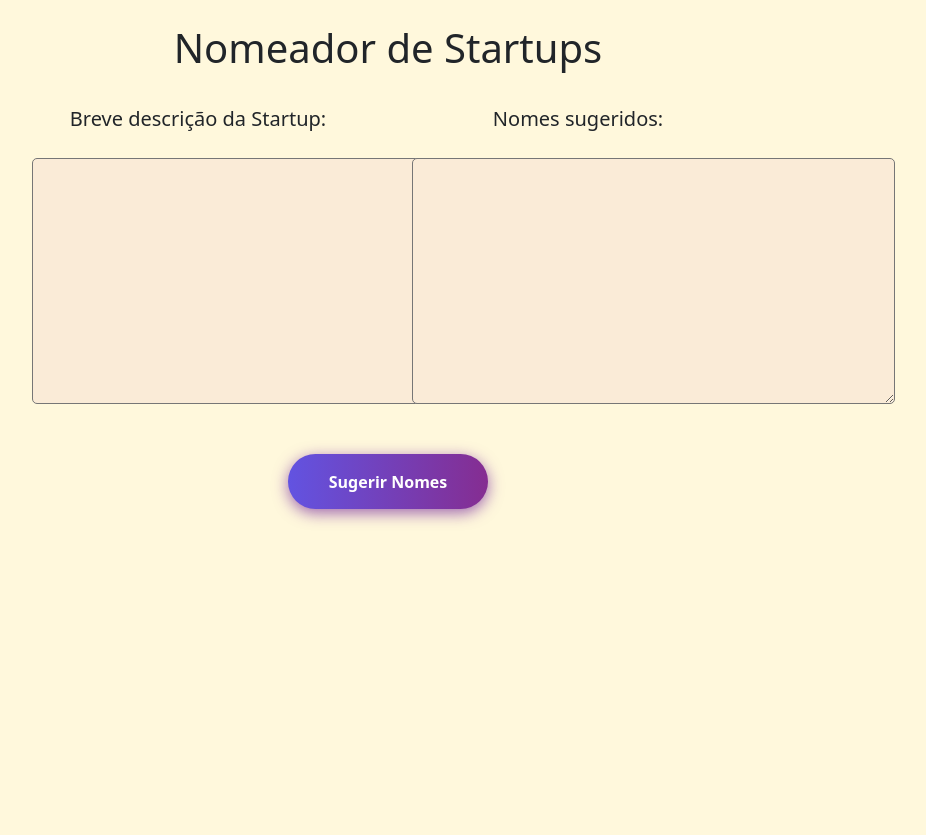
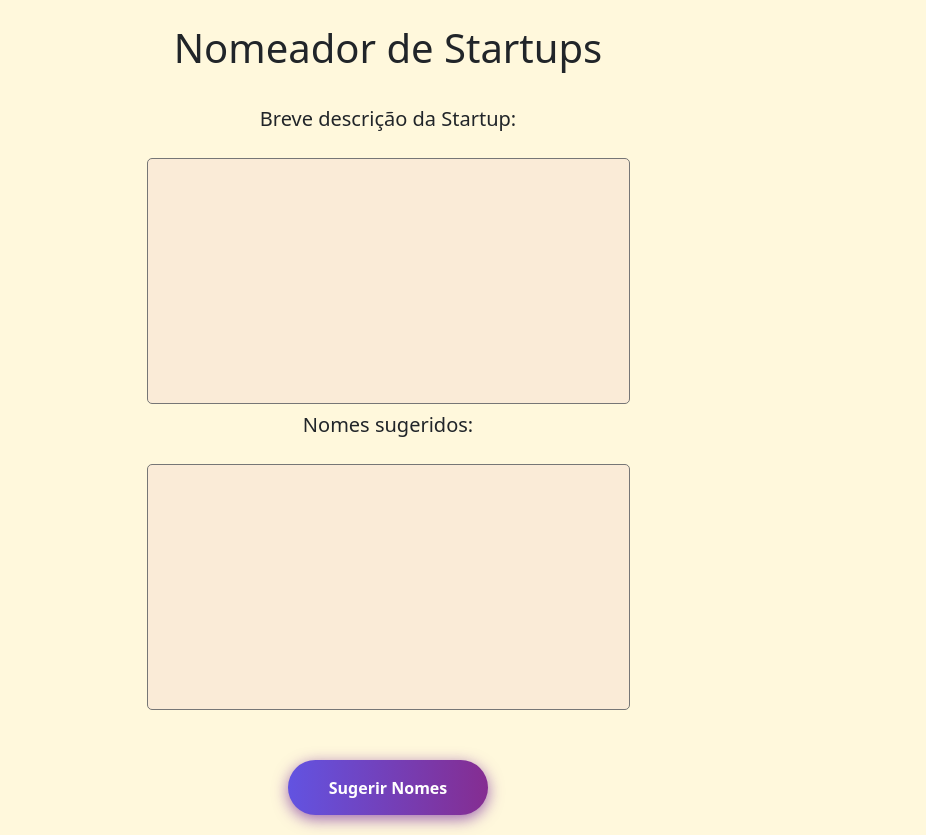
Before and after one commit to ArthurAraujoBrum/startup-names, a Flask app: page / in a window 1280 px wide. Shown: the whole page, without its empty margins (252-1178 px from the left). Before the commit the page ends 523 px from the top, so only its background shows below. Run offline with Flask 3, Linux system fonts and the light colour scheme.

Commit message:
changes in the layout

```diff
--- a/website/static/styles.css
+++ b/website/static/styles.css
@@ -11,6 +11,10 @@ body{
 .row{
     align-items: center;
     justify-content: center;
+}
+
+textarea{
+    resize: none;
 }
 
 .buttons {
--- a/website/templates/home.html
+++ b/website/templates/home.html
@@ -5,24 +5,18 @@
 <h1 align="center">Nomeador de Startups</h1>
 <br>
 <div id="container" class="container" align="center">
-    <div class="row">
-        <div class="col-sm-4">
             <div class="container" id="input-text">
                 <label class="label" for="textarea">Breve descrição da Startup:</label>
                 <br>
                 <br>
                 <textarea id="input-textarea" name="textarea" rows="10" cols="50"></textarea>
             </div>
-        </div>
-        <div class="col-sm-4">
             <div class="container" id="output-text">
                 <label class="label" for="textarea">Nomes sugeridos:</label>
                 <br>
                 <br>
                 <textarea id="output-textarea" name="textarea" rows="10" cols="50" readonly="True"></textarea>
             </div>
-        </div>
-    </div>
     <br>
     <button class="btn-hover color-7" onclick="GenerateNames()">Sugerir Nomes</button>
 </div>
```
